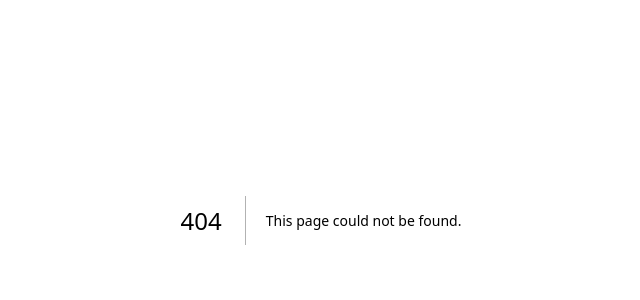
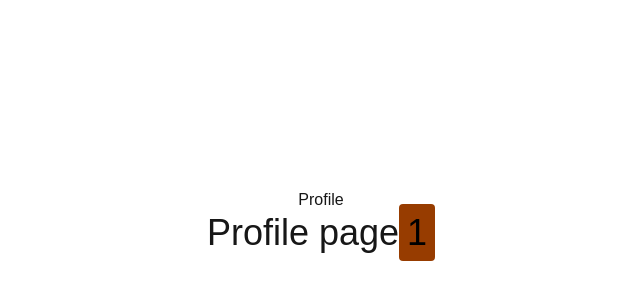
Before and after one commit to Ailiy6/nextjs-auth, a Next.js app: page /profile/1 in a window 1280 px wide. Before the commit this address had no page. Shown: the part 180-480 px from the top of the page, without its empty margins (319-959 px from the left). Built offline with nearby package versions, Linux system fonts and the light colour scheme.

Commit message:
feat: add profile & profile : id page frontend

```diff
--- /dev/null
+++ b/src/app/profile/[id]/page.tsx
@@ -0,0 +1,14 @@
+export default function UserProfile({ params }: any) {
+  return (
+    <div className="flex flex-col items-center justify-center min-h-screen py-2">
+      <h1>Profile</h1>
+      <hr />
+      <p className="text-4xl">
+        Profile page
+        <span className="p-2 rounded bg-amber-800 text-black ">
+          {params.id}
+        </span>{" "}
+      </p>
+    </div>
+  );
+}
--- /dev/null
+++ b/src/app/profile/page.tsx
@@ -0,0 +1,9 @@
+export default function ProfilePage() {
+  return (
+    <div className="flex flex-col items-center justify-center min-h-screen py-2">
+      <h1>Profile</h1>
+      <hr />
+      <p>Profile page</p>
+    </div>
+  );
+}
```
